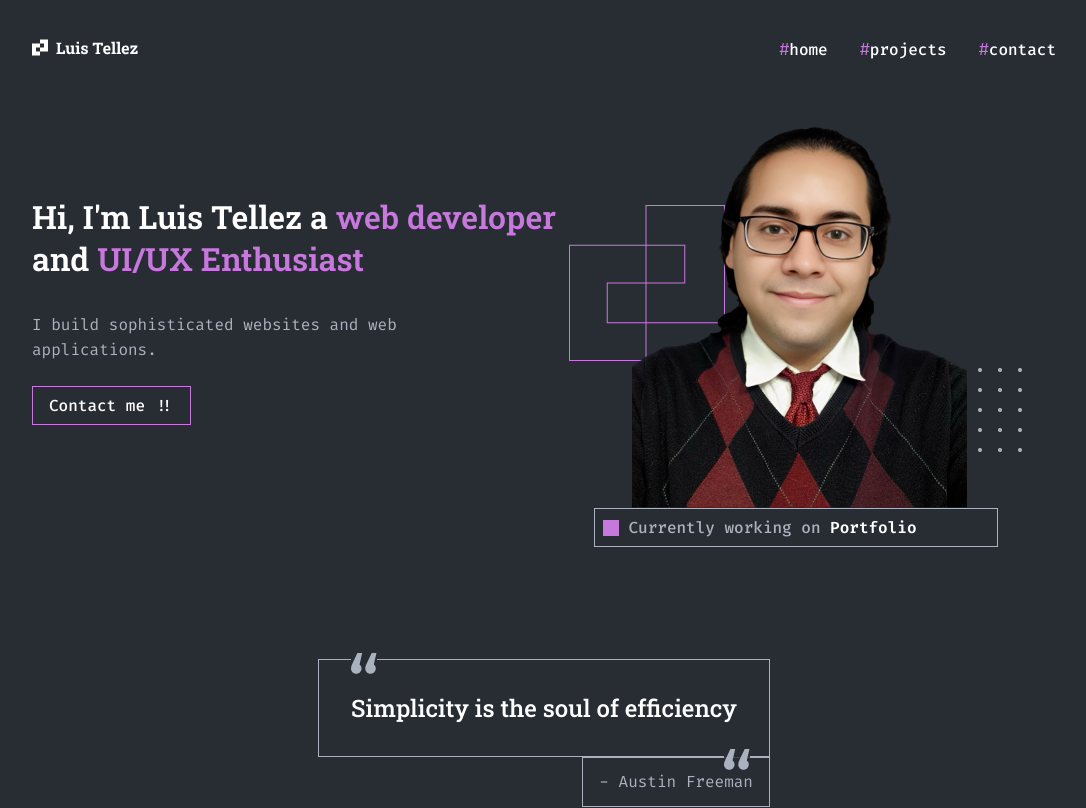
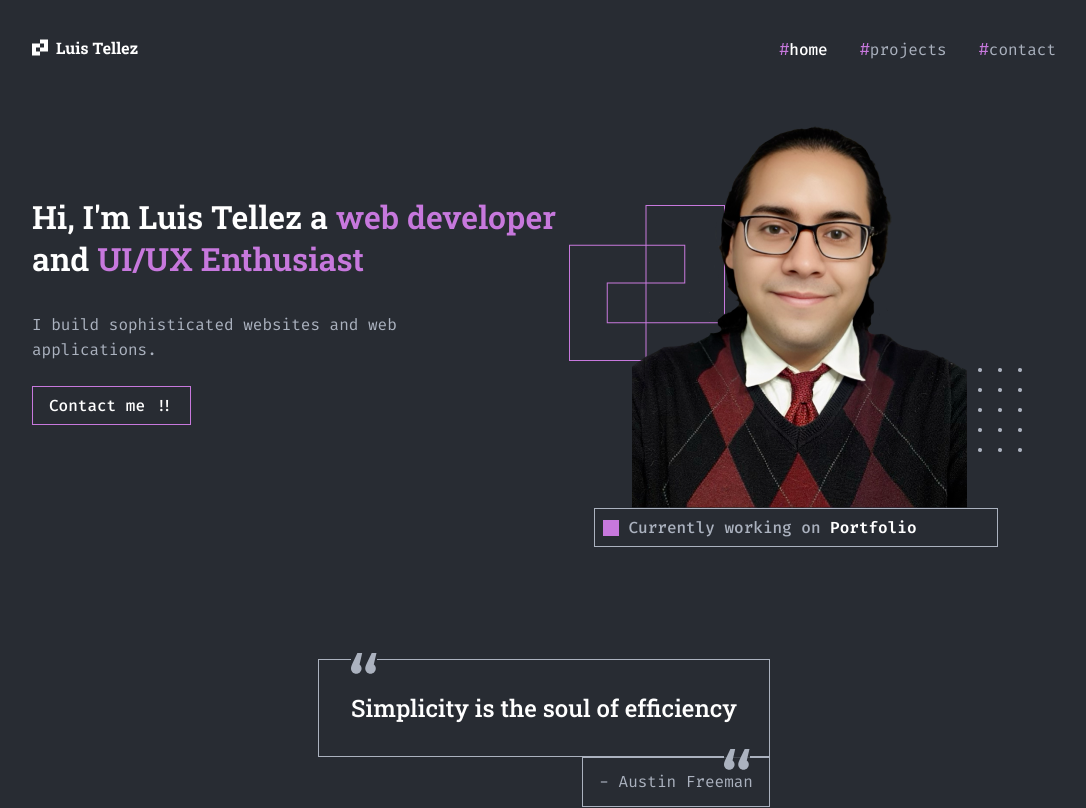
Before and after one commit to aegisnull/luistellez, a React (Create React App) app: page / in a window 1280 px wide. Shown: the top 808 px of the page, without its empty margins (96-1182 px from the left). Built offline with nearby package versions, Linux system fonts and the light colour scheme.

Commit message:
refactor: add active class styling to Header component

```diff
--- a/src/components/Header/Header.js
+++ b/src/components/Header/Header.js
@@ -1,6 +1,6 @@
 import './Header.scss';
 import React from 'react';
-import { NavLink } from 'react-router-dom';
+import { NavLink, Link } from 'react-router-dom';
 import Logo from '../../images/logo.svg';
 import MobileMenu from './MobileMenu';
 
@@ -13,9 +13,9 @@ function Header() {
 
   return (
     <header className='header'>
-      <NavLink to='/'>
+      <Link to='/'>
         <img src={Logo} alt='Logo' className='header__logo' />
-      </NavLink>
+      </Link>
       <nav className='header__nav'>
         <li className='header__nav_link'>
           <NavLink to='/'>home</NavLink>
--- a/src/components/Header/Header.scss
+++ b/src/components/Header/Header.scss
@@ -24,12 +24,18 @@
 
     &_link {
       & > a {
-        color: var(--white-color);
-        font-weight: 500;
+        color: var(--gray-color);
+        font-weight: 400;
         font-size: 16px;
         font-family: 'Fira Code', monospace;
         line-height: 21px;
         text-decoration: none;
+      }
+
+      & > a.active {
+        color: var(--white-color);
+        font-weight: 500;
+        transition: 0.2s;
       }
 
       &::before {
```
